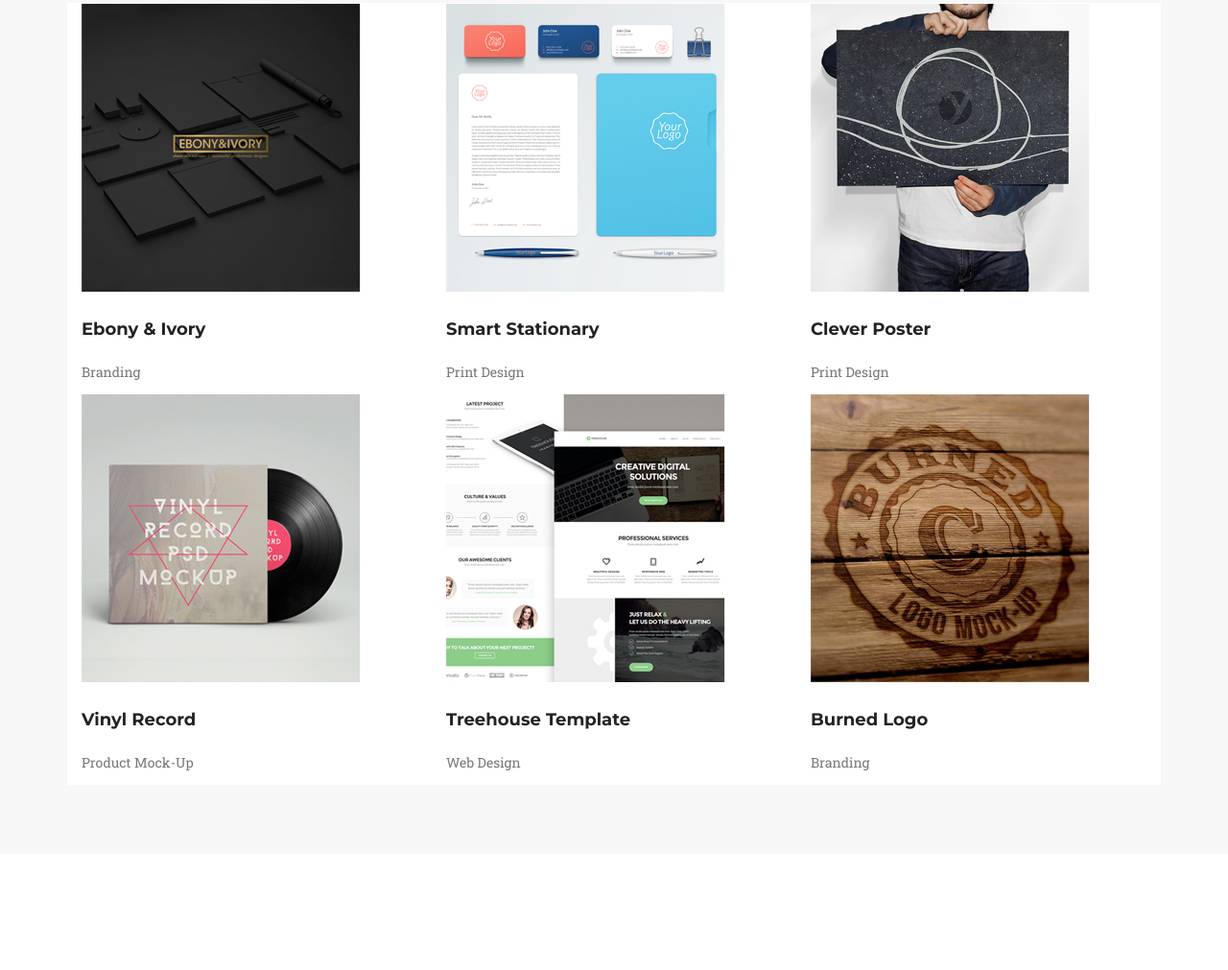
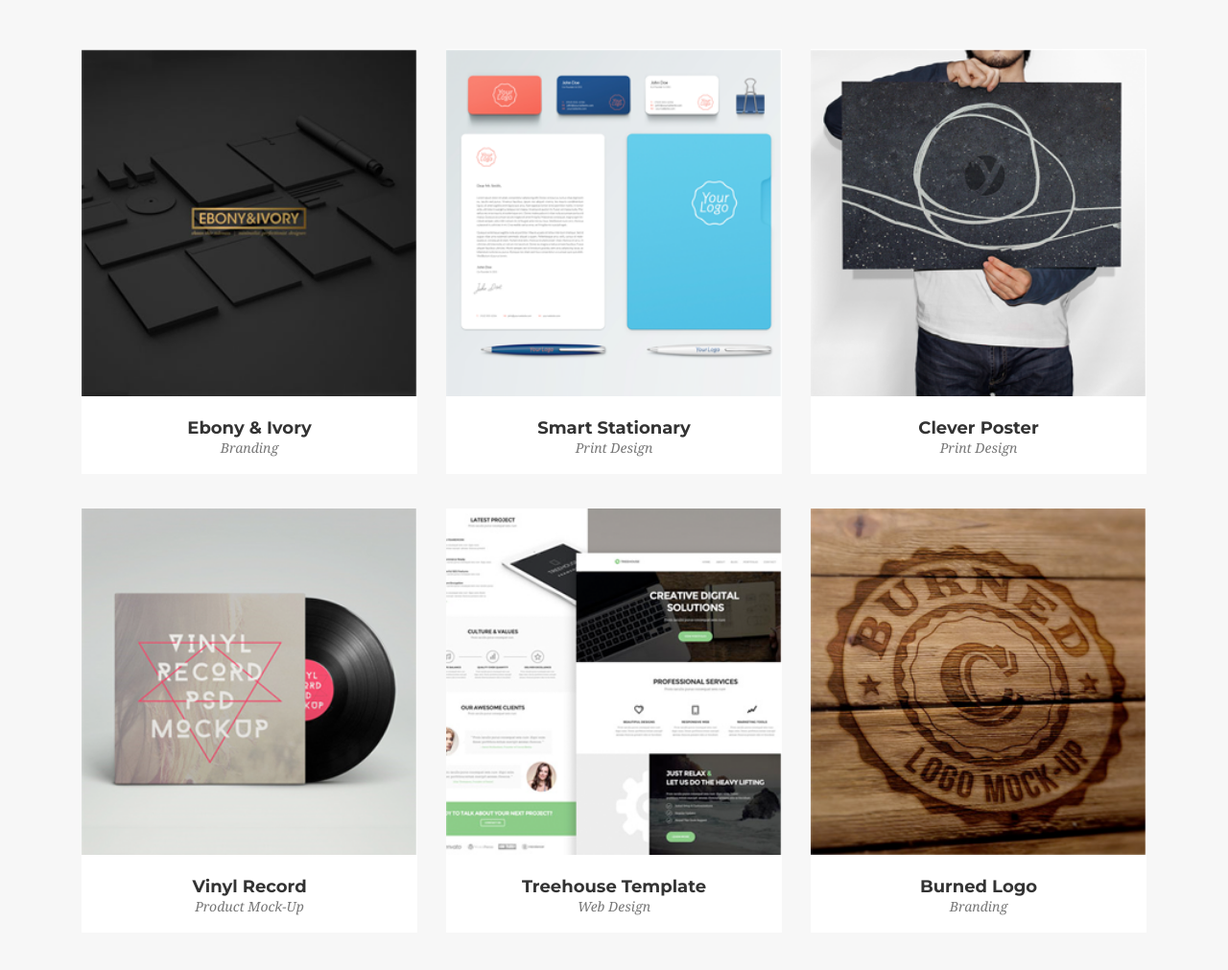
Before and after one commit to Koser61/golden-website, a website: page index.html in a window 1280 px wide. Shown: the part 1505-2516 px from the top of the page at 96% size. Before the commit the page ends 2395 px from the top, so only its background shows below. Drawn offline with Linux system fonts and the light colour scheme; a web font is replaced by a local one.

Commit message:
Add 'portfolio' section CSS styling

```diff
--- a/index.html
+++ b/index.html
@@ -65,12 +65,12 @@
             <h3 class="section-title">OUR PORTFOLIO</h3>
             <h4 class="subtitle">In vehicula vitae arcu sed dignissim.</h4>
             <div class="row">
-                <div class="col-12 col-md-6 col-lg-4 portfolio-card">
+                <div class="col-12 col-md-6 col-lg-4 portfolio-card"><!--last class unused-->
                     <div class="portfolio-box">
                         <div class="img-box">
                             <img src="/images/portfolio/1-thumbnail.png" alt="thumbnail">
                         </div>
-                        <div class="describtion">
+                        <div class="description">
                             <h5 class="card-title">Ebony & Ivory</h5>
                             <p>Branding</p>
                         </div>
@@ -81,7 +81,7 @@
                         <div class="img-box">
                             <img src="/images/portfolio/2-thumbnail.png" alt="thumbnail">
                         </div>
-                        <div class="describtion">
+                        <div class="description">
                             <h5 class="card-title">Smart Stationary</h5>
                             <p>Print Design</p>
                         </div>
@@ -92,7 +92,7 @@
                         <div class="img-box">
                             <img src="/images/portfolio/3-thumbnail.png" alt="thumbnail">
                         </div>
-                        <div class="describtion">
+                        <div class="description">
                             <h5 class="card-title">Clever Poster</h5>
                             <p>Print Design</p>
                         </div>
@@ -104,7 +104,7 @@
                         <div class="img-box">
                             <img src="/images/portfolio/4-thumbnail.png" alt="thumbnail">
                         </div>
-                        <div class="describtion">
+                        <div class="description">
                             <h5 class="card-title">Vinyl Record</h5>
                             <p>Product Mock-Up</p>
                         </div>
@@ -115,7 +115,7 @@
                         <div class="img-box">
                             <img src="/images/portfolio/5-thumbnail.png" alt="thumbnail">
                         </div>
-                        <div class="describtion">
+                        <div class="description">
                             <h5 class="card-title">Treehouse Template</h5>
                             <p>Web Design</p>
                         </div>
@@ -126,7 +126,7 @@
                         <div class="img-box">
                             <img src="/images/portfolio/6-thumbnail.png" alt="thumbnail">
                         </div>
-                        <div class="describtion">
+                        <div class="description">
                             <h5 class="card-title">Burned Logo</h5>
                             <p>Branding</p>
                         </div>
--- a/sass/style.scss
+++ b/sass/style.scss
@@ -122,6 +122,7 @@ header .container {
     top: 50%;
     left: 50%;
     transform: translate(-50%, -50%);
+    width: fit-content;
 }
 
 .splash-subtitle {
@@ -186,8 +187,43 @@ header .container {
     background-color: $color-bg;
 }
 
-.portfolio-card {
+.portfolio .row {
+    margin-top: 60px;
+    margin-bottom: 26px;
+}
+
+.portfolio-box {
     background-color: white;
+    width: 100%;
+    height: auto;
+    margin: 0;
+    margin-bottom: 36px;
+}
+
+.img-box {
+    width: auto;
+    height: auto;
+}
+
+.img-box img {
+    width: 100%;
+    height: 100%;
+    object-fit: cover;
+}
+
+.description {
+    text-align: center;
+    padding: 18px 0;
+}
+
+.description .card-title {
+    color: $color-grey;
+    margin: 0;
+}
+
+.description p {
+    font-family: $font-subtitle;
+    margin: 0;
 }
 
 /* Responsive */
@@ -216,6 +252,9 @@ header .container {
     .card {
         margin-top: 24px;
     }
+    .portfolio .row {
+        margin-bottom: 0;
+    }
 }
 @media only screen and (max-width: 425px) {
     .nav-links a {
```
Also changed, not shown: css/style.css, 1 other file.
